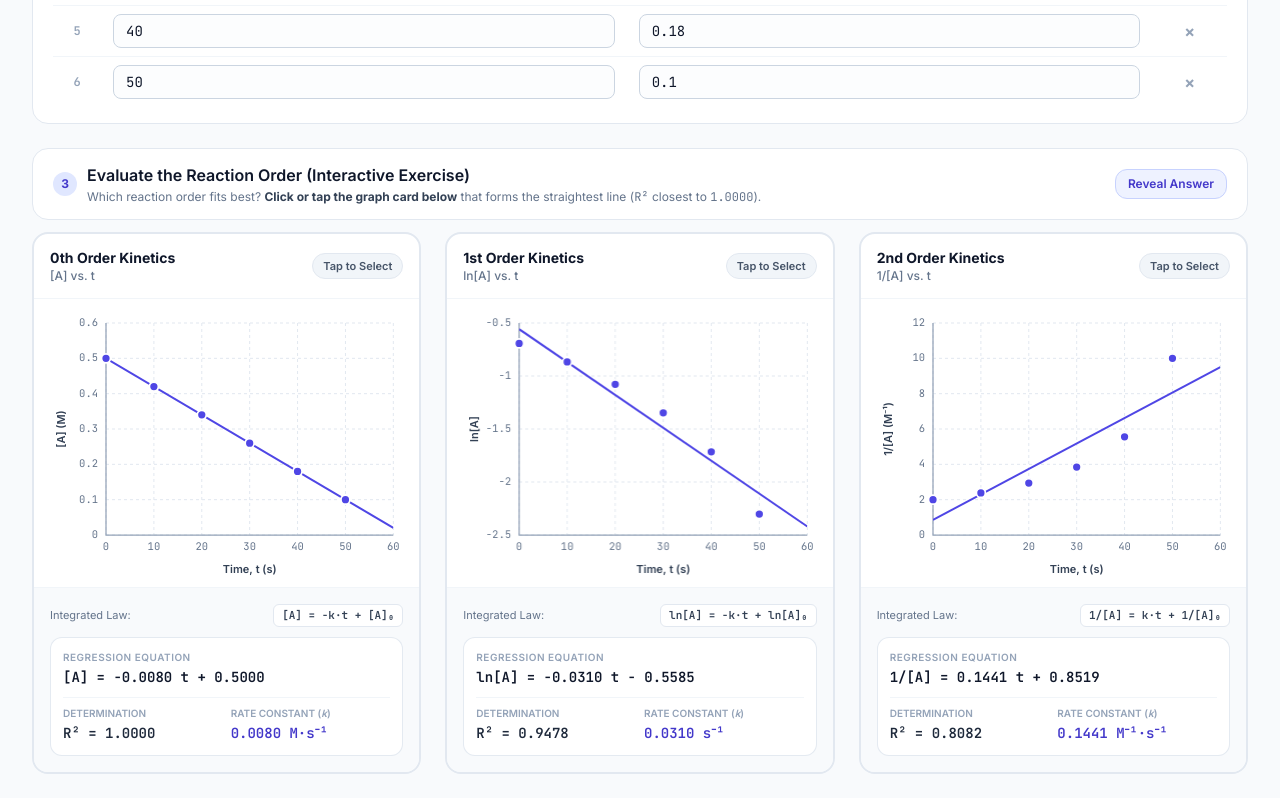
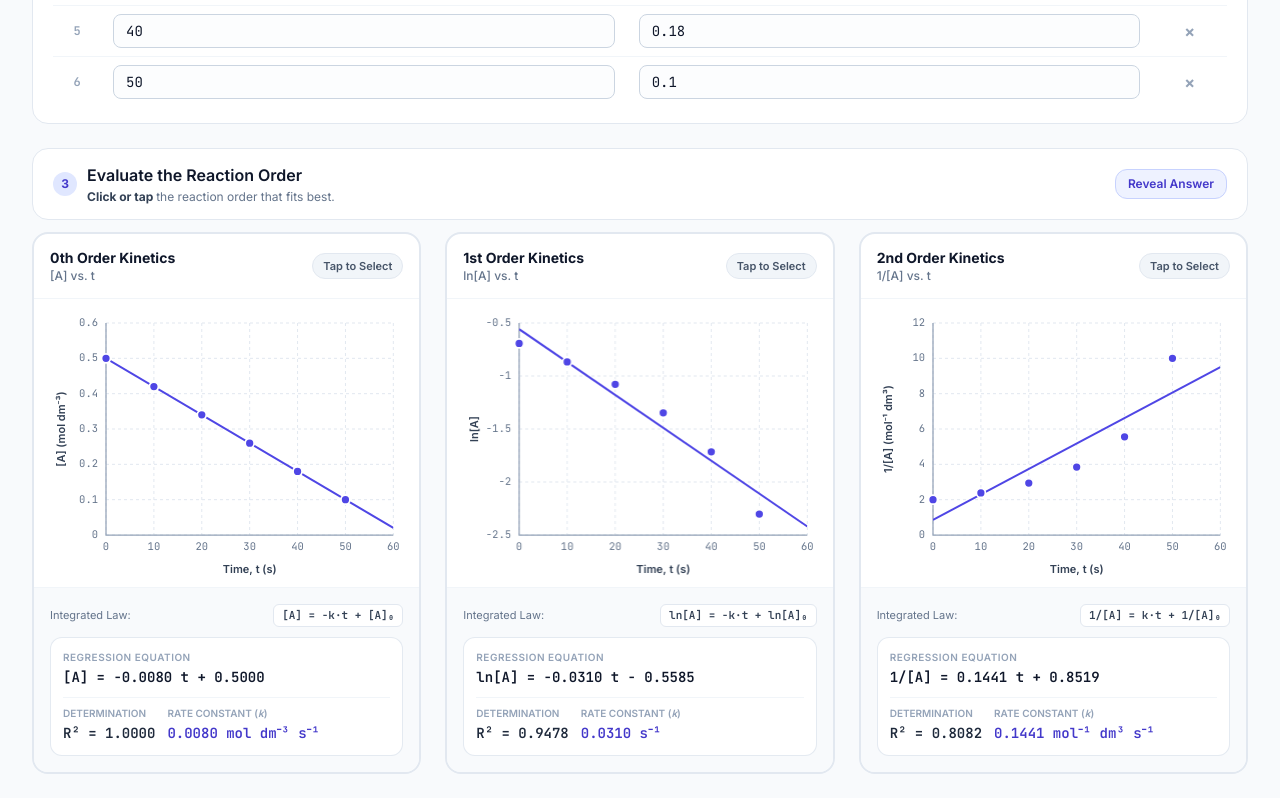
Before and after one commit to drewszabo/drewszabo.github.io, a plain HTML site: page monash.html in a window 1280 px wide. Shown: the part 591-1389 px from the top of the page. Drawn offline with nearby package versions, Linux system fonts and the light colour scheme.

Commit message:
Update units and descriptive text

```diff
--- a/monash.html
+++ b/monash.html
@@ -166,7 +166,7 @@
           </div>
 
           <span class="inline-flex items-center px-2.5 py-1.5 rounded-xl bg-slate-100 text-slate-600 text-[11px] font-medium">
-            Units: <strong class="font-mono text-slate-800 mx-1">s</strong> &amp; <strong class="font-mono text-slate-800 ml-1">M</strong>
+            Units: <strong class="font-mono text-slate-800 mx-1">s</strong> &amp; <strong class="font-mono text-slate-800 ml-1">mol dm&#8315;&#179;</strong>
           </span>
         </div>
       </div>
@@ -230,9 +230,7 @@
             Show calculated transformation columns (<code class="font-mono text-indigo-700 bg-indigo-50 px-1.5 py-0.5 rounded">ln[A]</code> and <code class="font-mono text-indigo-700 bg-indigo-50 px-1.5 py-0.5 rounded">1/[A]</code>)
           </span>
         </label>
-        <span class="text-[11px] text-slate-400">
-          Hidden by default so students can focus on raw <span class="font-mono text-slate-600">(t, [A])</span> measurements
-        </span>
+
       </div>
 
       <!-- Responsive HTML Table -->
@@ -245,14 +243,14 @@
                 Time, <span class="lowercase font-bold text-slate-800">t</span> (<span class="normal-case">s</span>)
               </th>
               <th class="py-3 px-3 min-w-[165px]">
-                Conc., <span class="normal-case font-bold text-slate-800">[A]</span> (<span class="normal-case">M</span>)
+                Conc., <span class="normal-case font-bold text-slate-800">[A]</span> (<span class="normal-case">mol dm&#8315;&#179;</span>)
               </th>
               <th id="th-ln" class="hidden py-3 px-3 min-w-[135px] bg-indigo-50/40">
                 <span class="normal-case font-bold text-indigo-700">ln[A]</span>
                 <span class="block text-[10px] font-normal text-slate-400 normal-case">1st Order Y</span>
               </th>
               <th id="th-inv" class="hidden py-3 px-3 min-w-[150px] bg-indigo-50/40">
-                <span class="normal-case font-bold text-indigo-700">1/[A]</span> (<span class="normal-case">M&#8315;&#185;</span>)
+                <span class="normal-case font-bold text-indigo-700">1/[A]</span> (<span class="normal-case">mol&#8315;&#185; dm&#179;</span>)
                 <span class="block text-[10px] font-normal text-slate-400 normal-case">2nd Order Y</span>
               </th>
               <th class="py-3 px-3 w-16 text-center rounded-tr-lg">Action</th>
@@ -271,9 +269,9 @@
         <div class="flex items-start sm:items-center gap-2.5">
           <span class="inline-flex items-center justify-center w-6 h-6 rounded-full bg-indigo-100 text-indigo-700 text-xs font-bold shrink-0 mt-0.5 sm:mt-0">3</span>
           <div>
-            <h2 class="text-sm sm:text-base font-semibold text-slate-900">Evaluate the Reaction Order (Interactive Exercise)</h2>
+            <h2 class="text-sm sm:text-base font-semibold text-slate-900">Evaluate the Reaction Order</h2>
             <p class="text-xs text-slate-500 mt-0.5">
-              Which reaction order fits best? <strong class="text-slate-700">Click or tap the graph card below</strong> that forms the straightest line (<span class="font-mono">R&sup2;</span> closest to <span class="font-mono">1.0000</span>).
+              <strong class="text-slate-700">Click or tap </strong>the reaction order that fits best.
             </p>
           </div>
         </div>
@@ -349,14 +347,14 @@
                 <div id="eq-zero" class="text-xs sm:text-sm font-mono font-semibold text-slate-900 mt-0.5 break-all">&mdash;</div>
               </div>
 
-              <div class="grid grid-cols-2 gap-2 pt-2 border-t border-slate-100">
-                <div>
+              <div class="grid grid-cols-[auto_1fr] items-start gap-3 pt-2 border-t border-slate-100">
+                <div class="whitespace-nowrap">
                   <div class="text-[10px] font-semibold text-slate-400 uppercase">Determination</div>
-                  <div id="r2-zero" class="text-xs sm:text-sm font-mono font-bold text-slate-800 mt-0.5">R&sup2; = &mdash;</div>
+                  <div id="r2-zero" class="text-xs xl:text-sm font-mono font-bold text-slate-800 mt-0.5 whitespace-nowrap">R&sup2; = &mdash;</div>
                 </div>
-                <div>
-                  <div class="text-[10px] font-semibold text-slate-400 uppercase">Rate Constant (<span class="italic lowercase">k</span>)</div>
-                  <div id="k-zero" class="text-xs sm:text-sm font-mono font-bold text-indigo-700 mt-0.5">&mdash;</div>
+                <div class="min-w-0">
+                  <div class="text-[10px] font-semibold text-slate-400 uppercase whitespace-nowrap">Rate Constant (<span class="italic lowercase">k</span>)</div>
+                  <div id="k-zero" class="text-xs xl:text-sm font-mono font-bold text-indigo-700 mt-0.5 whitespace-nowrap">&mdash;</div>
                 </div>
               </div>
 
@@ -412,14 +410,14 @@
                 <div id="eq-first" class="text-xs sm:text-sm font-mono font-semibold text-slate-900 mt-0.5 break-all">&mdash;</div>
               </div>
 
-              <div class="grid grid-cols-2 gap-2 pt-2 border-t border-slate-100">
-                <div>
+              <div class="grid grid-cols-[auto_1fr] items-start gap-3 pt-2 border-t border-slate-100">
+                <div class="whitespace-nowrap">
                   <div class="text-[10px] font-semibold text-slate-400 uppercase">Determination</div>
-                  <div id="r2-first" class="text-xs sm:text-sm font-mono font-bold text-slate-800 mt-0.5">R&sup2; = &mdash;</div>
+                  <div id="r2-first" class="text-xs xl:text-sm font-mono font-bold text-slate-800 mt-0.5 whitespace-nowrap">R&sup2; = &mdash;</div>
                 </div>
-                <div>
-                  <div class="text-[10px] font-semibold text-slate-400 uppercase">Rate Constant (<span class="italic lowercase">k</span>)</div>
-                  <div id="k-first" class="text-xs sm:text-sm font-mono font-bold text-indigo-700 mt-0.5">&mdash;</div>
+                <div class="min-w-0">
+                  <div class="text-[10px] font-semibold text-slate-400 uppercase whitespace-nowrap">Rate Constant (<span class="italic lowercase">k</span>)</div>
+                  <div id="k-first" class="text-xs xl:text-sm font-mono font-bold text-indigo-700 mt-0.5 whitespace-nowrap">&mdash;</div>
                 </div>
               </div>
 
@@ -475,14 +473,14 @@
                 <div id="eq-second" class="text-xs sm:text-sm font-mono font-semibold text-slate-900 mt-0.5 break-all">&mdash;</div>
               </div>
 
-              <div class="grid grid-cols-2 gap-2 pt-2 border-t border-slate-100">
-                <div>
+              <div class="grid grid-cols-[auto_1fr] items-start gap-3 pt-2 border-t border-slate-100">
+                <div class="whitespace-nowrap">
                   <div class="text-[10px] font-semibold text-slate-400 uppercase">Determination</div>
-                  <div id="r2-second" class="text-xs sm:text-sm font-mono font-bold text-slate-800 mt-0.5">R&sup2; = &mdash;</div>
+                  <div id="r2-second" class="text-xs xl:text-sm font-mono font-bold text-slate-800 mt-0.5 whitespace-nowrap">R&sup2; = &mdash;</div>
                 </div>
-                <div>
-                  <div class="text-[10px] font-semibold text-slate-400 uppercase">Rate Constant (<span class="italic lowercase">k</span>)</div>
-                  <div id="k-second" class="text-xs sm:text-sm font-mono font-bold text-indigo-700 mt-0.5">&mdash;</div>
+                <div class="min-w-0">
+                  <div class="text-[10px] font-semibold text-slate-400 uppercase whitespace-nowrap">Rate Constant (<span class="italic lowercase">k</span>)</div>
+                  <div id="k-second" class="text-xs xl:text-sm font-mono font-bold text-indigo-700 mt-0.5 whitespace-nowrap">&mdash;</div>
                 </div>
               </div>
 
@@ -508,7 +506,7 @@
       // =========================================================================
       // How to customize each preset for your lecture/class:
       //   - stoichA : Reactant stoichiometric coefficient 'a' in [a] A -> B (e.g. 1 or 2)
-      //   - rows    : Array of { t: 'time_in_s', a: 'conc_in_M' } data points.
+      //   - rows    : Array of { t: 'time_in_s', a: 'conc_in_mol_dm-3' } data points.
       //               Both standard decimals ('0.500') and scientific notation
       //               ('1.20e-2' or '1.2*10^-2') are supported.
       // =========================================================================
@@ -1164,9 +1162,9 @@
             ys: validPoints.map(function (p) {
               return p.a;
             }),
-            yLabel: '[A] (M)',
+            yLabel: '[A] (mol dm\u207b\u00b3)',
             ySymbol: '[A]',
-            kUnit: 'M\u00b7s\u207b\u00b9',
+            kUnit: 'mol dm\u207b\u00b3 s\u207b\u00b9',
           },
           first: {
             ys: validPoints.map(function (p) {
@@ -1180,9 +1178,9 @@
             ys: validPoints.map(function (p) {
               return p.invA;
             }),
-            yLabel: '1/[A] (M\u207b\u00b9)',
+            yLabel: '1/[A] (mol\u207b\u00b9 dm\u00b3)',
             ySymbol: '1/[A]',
-            kUnit: 'M\u207b\u00b9\u00b7s\u207b\u00b9',
+            kUnit: 'mol\u207b\u00b9 dm\u00b3 s\u207b\u00b9',
           },
         };
 
@@ -1370,7 +1368,7 @@
         if (!reg || validPoints.length < 2) {
           ui.eq.textContent = 'Awaiting \u2265 2 valid points';
           ui.r2.innerHTML = 'R&sup2; = &mdash;';
-          ui.r2.className = 'text-xs sm:text-sm font-mono font-bold text-slate-800 mt-0.5';
+          ui.r2.className = 'text-xs xl:text-sm font-mono font-bold text-slate-800 mt-0.5 whitespace-nowrap';
           ui.k.textContent = '\u2014';
           ui.kobs.textContent = '\u2014';
           ui.kobsRow.classList.toggle('hidden', !showKobs);
@@ -1385,11 +1383,11 @@
         ui.r2.innerHTML = 'R&sup2; = ' + reg.r2.toFixed(4);
 
         if (isBest) {
-          ui.r2.className = 'text-xs sm:text-sm font-mono font-bold text-emerald-700 mt-0.5';
+          ui.r2.className = 'text-xs xl:text-sm font-mono font-bold text-emerald-700 mt-0.5 whitespace-nowrap';
         } else if (isWrong) {
-          ui.r2.className = 'text-xs sm:text-sm font-mono font-bold text-rose-700 mt-0.5';
+          ui.r2.className = 'text-xs xl:text-sm font-mono font-bold text-rose-700 mt-0.5 whitespace-nowrap';
         } else {
-          ui.r2.className = 'text-xs sm:text-sm font-mono font-bold text-slate-800 mt-0.5';
+          ui.r2.className = 'text-xs xl:text-sm font-mono font-bold text-slate-800 mt-0.5 whitespace-nowrap';
         }
 
         const kObs = Math.abs(reg.slope);
```
